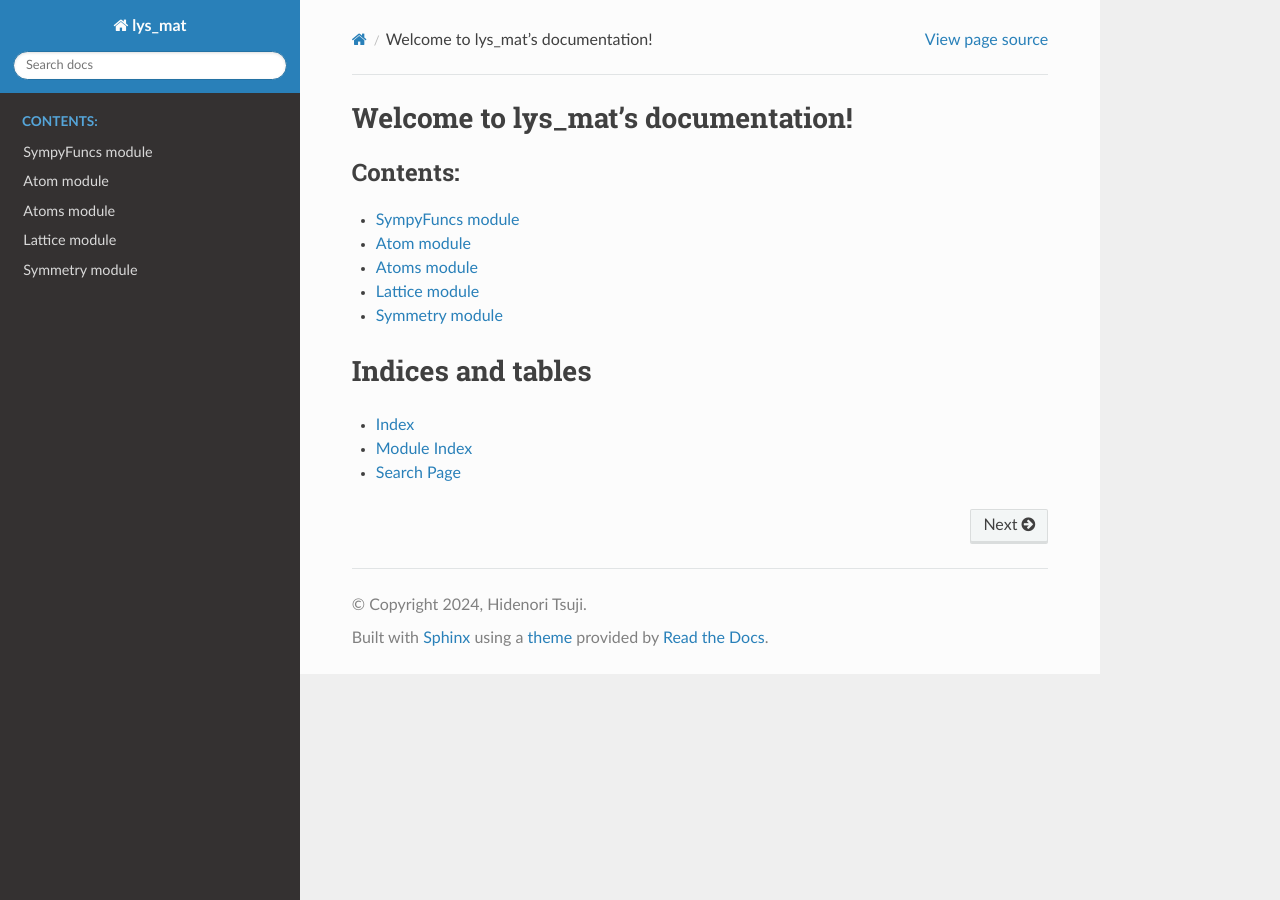
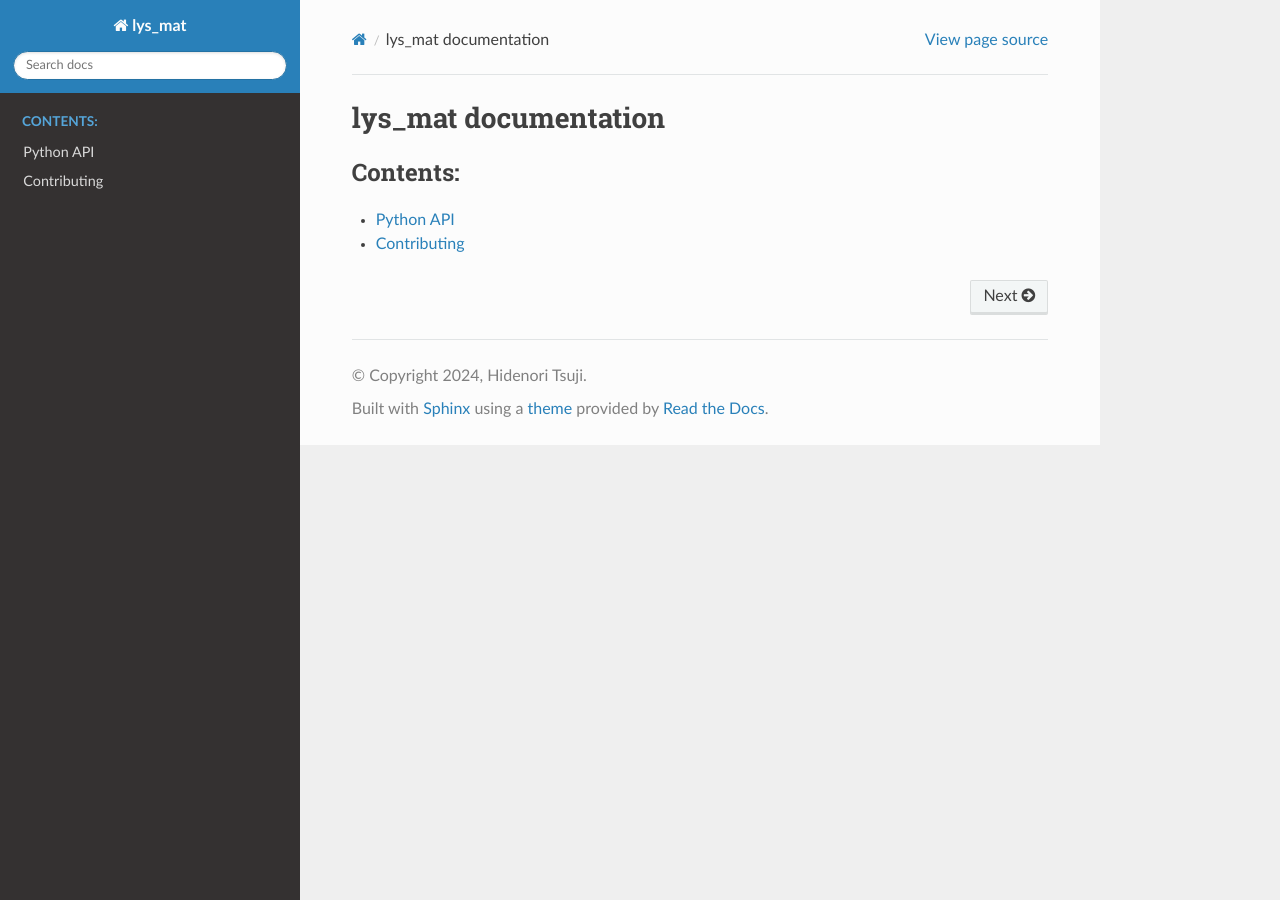
Before and after one commit to a-tock/lys_mat, a Sphinx documentation site: the page built from docs_src/source/index.rst, in a window 1280 px wide. Built offline with Sphinx 7.4.7 and the Read the Docs theme 3.1.0, drawn with Linux system fonts in a browser that asks for light colours.

Commit message:
Modify manuals

```diff
--- /dev/null
+++ b/docs_src/source/api.rst
@@ -0,0 +1,10 @@
+Python API
+================================
+.. toctree::
+    :maxdepth: 1
+
+    lys_mat_/sympy
+    lys_mat_/Atom
+    lys_mat_/Atoms
+    lys_mat_/Lattice
+    lys_mat_/Symmetry
--- /dev/null
+++ b/docs_src/source/contributing.rst
@@ -0,0 +1,4 @@
+Contributing
+======================================
+
+This library is under development.
--- a/docs_src/source/index.rst
+++ b/docs_src/source/index.rst
@@ -3,24 +3,12 @@
    You can adapt this file completely to your liking, but it should at least
    contain the root `toctree` directive.
 
-Welcome to lys_mat's documentation!
+lys_mat documentation
 ===================================
 
 .. toctree::
-   :maxdepth: 2
+   :maxdepth: 1
    :caption: Contents:
 
-   sympy
-   Atom
-   Atoms
-   Lattice
-   Symmetry
-
-
-
-Indices and tables
-==================
-
-* :ref:`genindex`
-* :ref:`modindex`
-* :ref:`search`
+   api
+   contributing
```
Also changed, not shown: CONTRIBUTING.md (added, +3 -0 lines), README.md (added, +15 -0 lines), docs_src/source/lys_mat.rst (deleted, +0 -10 lines), setup.py (+12 -1 lines), LICENSE.md (added), docs_src/source/lys_mat_/Atom.rst (renamed from docs_src/source/Atom.rst), docs_src/source/lys_mat_/Atoms.rst (renamed from docs_src/source/Atoms.rst), docs_src/source/lys_mat_/Lattice.rst (renamed from docs_src/source/Lattice.rst), docs_src/source/lys_mat_/Symmetry.rst (renamed from docs_src/source/Symmetry.rst), docs_src/source/lys_mat_/sympy.rst (renamed from docs_src/source/sympy.rst), 3 other files.
